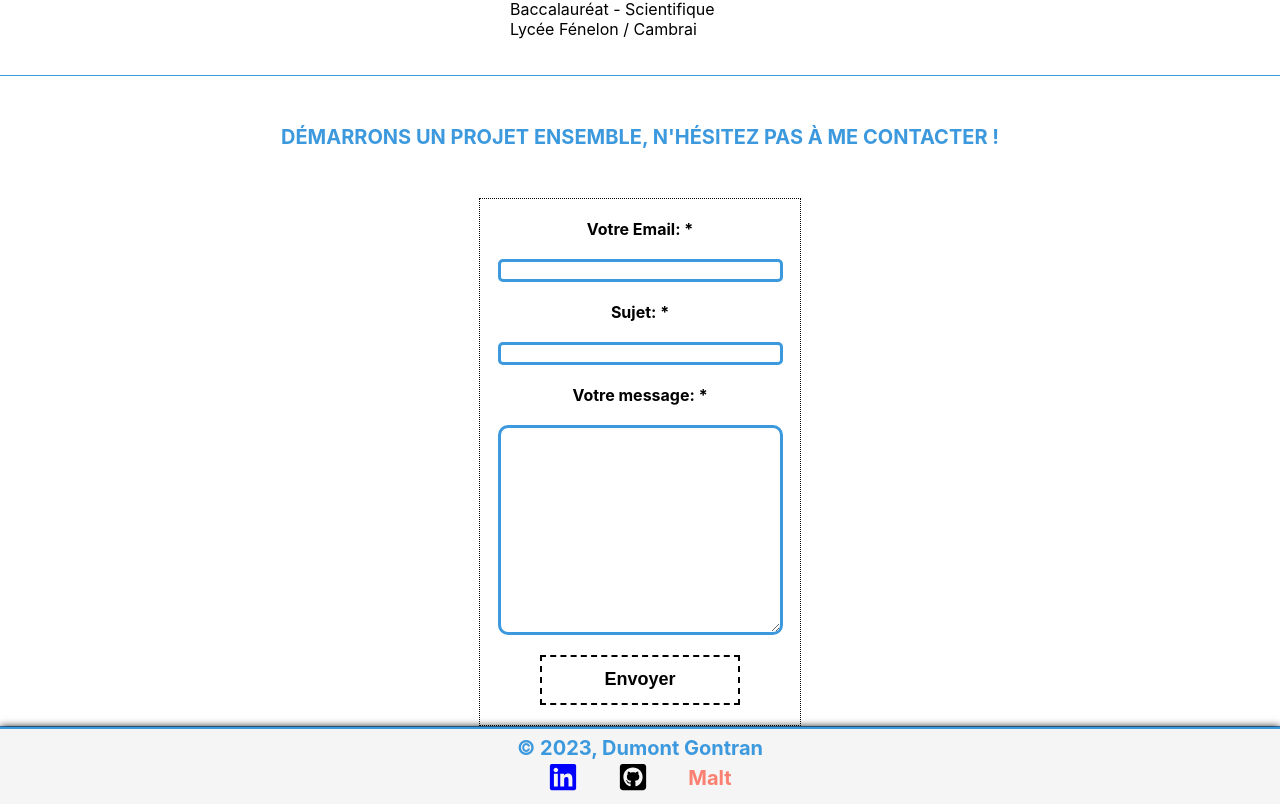
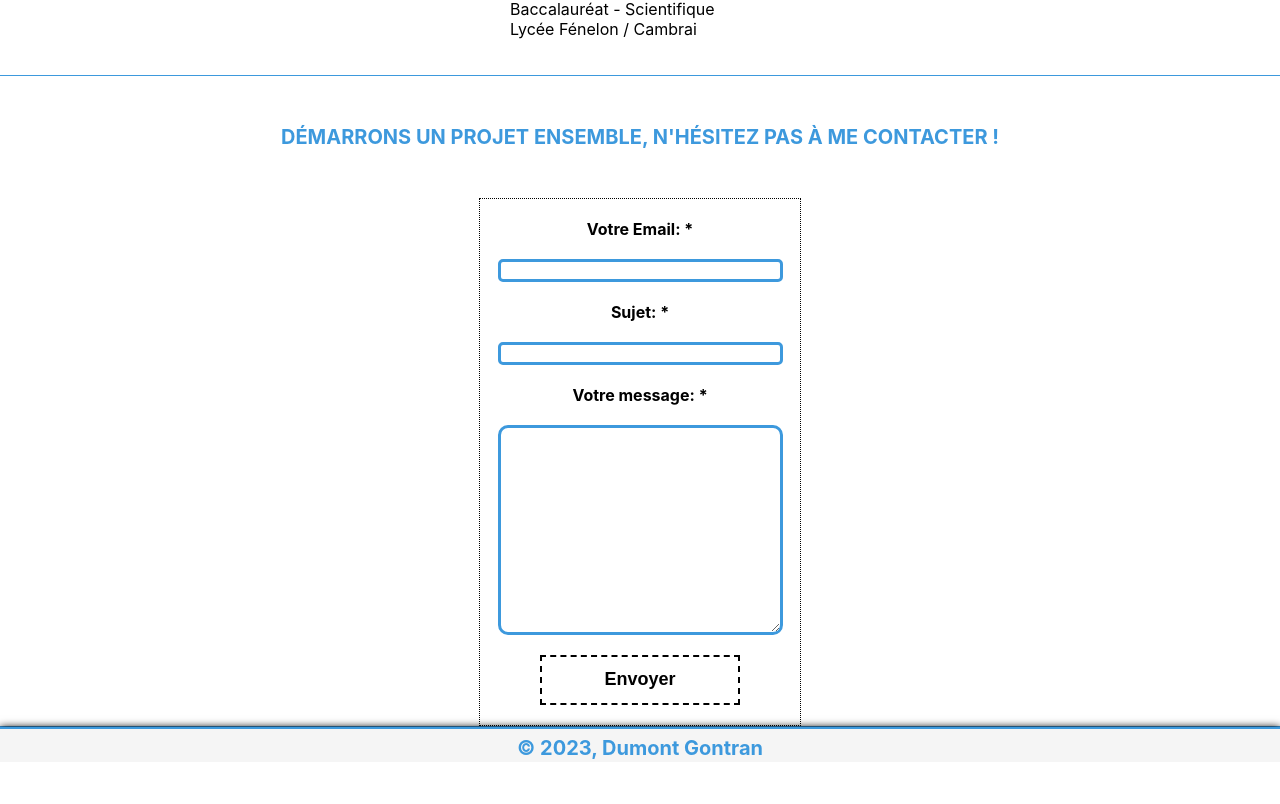
Before and after one commit to DumontGontran/portfolio-v2, a React (Create React App) app: page / in a window 1280 px wide. Shown: the part 4119-4923 px from the top of the page. After the commit the page ends 4881 px from the top, so only its background shows below. Built offline with nearby package versions, Linux system fonts and the light colour scheme.

Commit message:
update footer (no more links in it)

```diff
--- a/src/components/Footer/Footer.css
+++ b/src/components/Footer/Footer.css
@@ -14,29 +14,3 @@ span {
     line-height: 28px;
     padding-top: 5px;
 }
-
-.link {
-    margin: 0 20px;
-    font-size: 30px;
-    line-height: 38px;
-    text-decoration: none;
-    transition: all 350ms ease-in-out;
-}
-
-.link_linkedin {
-    color: blue;
-}
-.link_malt {
-    position: relative;
-    top: -7px;
-    left: 0;
-    font-size: 20px;
-    color: salmon;
-}
-.link_github {
-    color: black;
-}
-.link:hover {
-    color: #3d99dd;
-    transition: all 350ms ease-in-out;
-}
--- a/src/components/Footer/Footer.tsx
+++ b/src/components/Footer/Footer.tsx
@@ -1,15 +1,9 @@
-import { FaLinkedin, FaGithubSquare } from 'react-icons/fa'
 import './Footer.css'
 
 const Footer = () => {
     return (
         <footer>
             <span>© {new Date().getFullYear()}, Dumont Gontran</span>
-            <div>
-                <a href="https://www.linkedin.com/in/gontran-dumont/" className='link link_linkedin'><FaLinkedin /></a>
-                <a href="https://github.com/DumontGontran" className='link link_github'><FaGithubSquare /></a>
-                <a href="https://www.malt.fr/profile/gontrandumont" className='link link_malt'>Malt</a>
-            </div>
         </footer>
     )
 }
```
